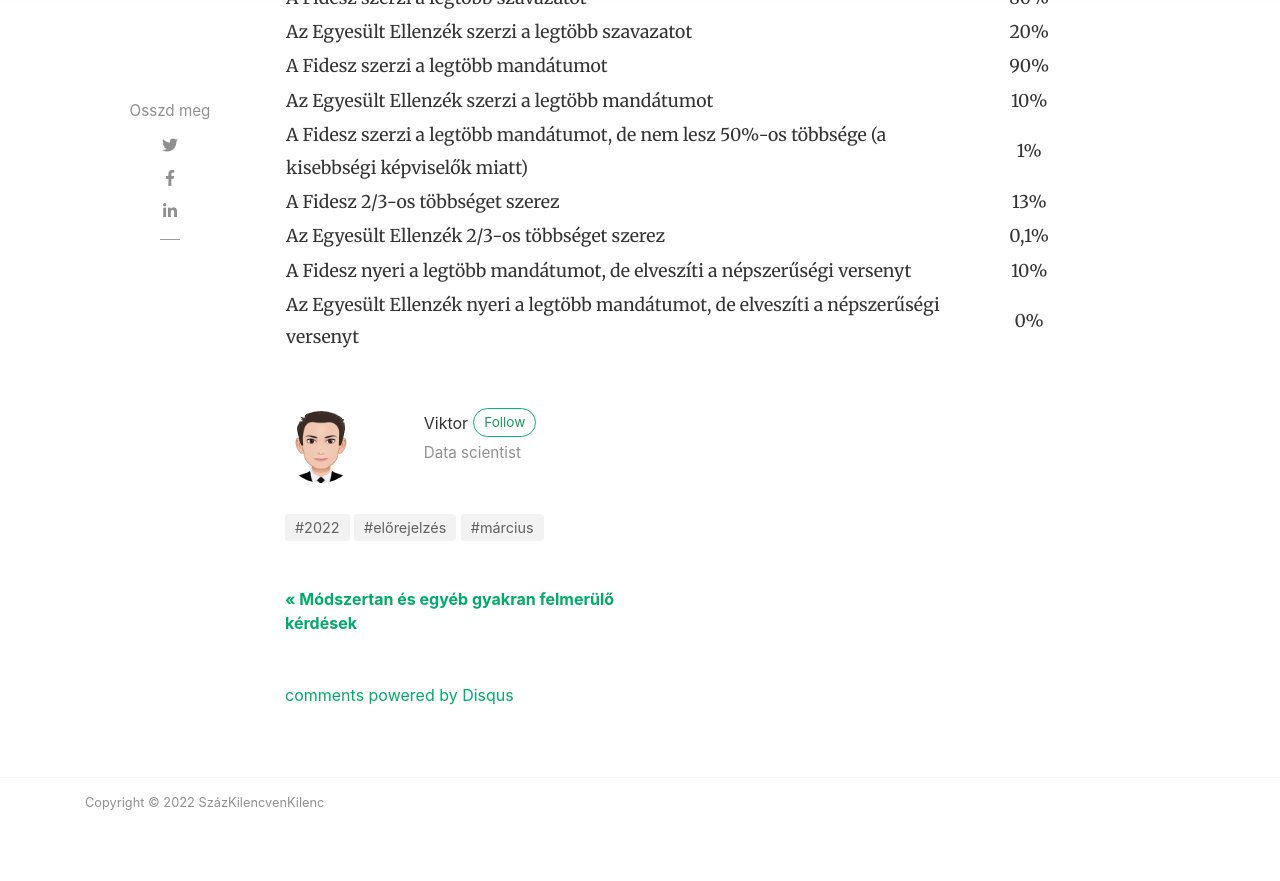
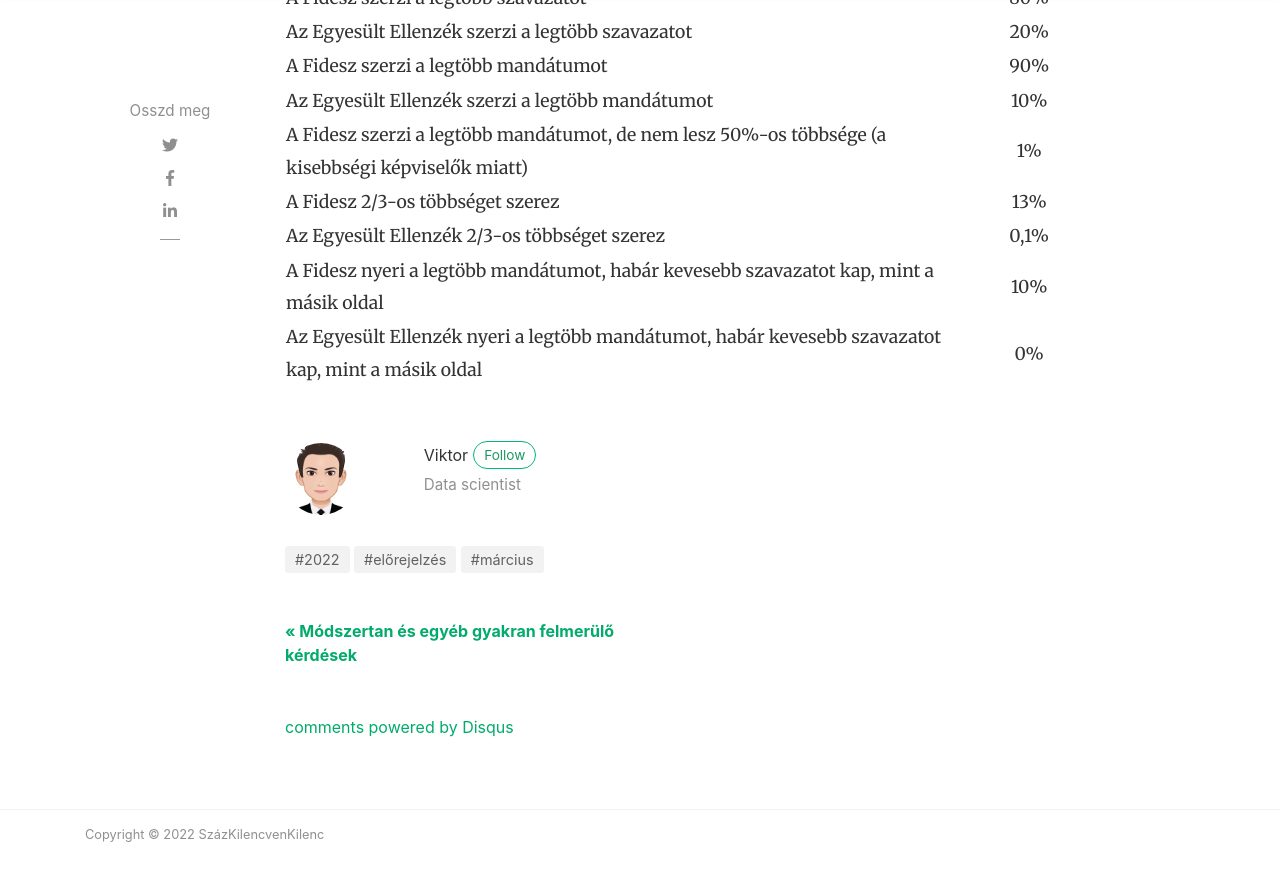
Before and after one commit to vtisza/szazkilencvenkilenc, a Jekyll site: the page built from _posts/2022-03-05-eredmenyek.md, in a window 1280 px wide and 900 px high, scrolled down 2783 px. Shown: the top 881 px of the window. Built offline with Jekyll 4.4.1, drawn with Linux system fonts in a browser that asks for light colours; nearby versions of some CDN libraries; comment, search, counter and statistics services are not loaded.

Commit message:
modify text

```diff
--- a/_posts/2022-03-05-eredmenyek.md
+++ b/_posts/2022-03-05-eredmenyek.md
@@ -38,8 +38,8 @@ Megvizsgálva néhány valószínű és kevésbé valószínű eseményt az alá
 | A Fidesz szerzi a legtöbb mandátumot, de nem lesz 50%-os többsége (a kisebbségi képviselők miatt)   | 1%     |
 | A Fidesz 2/3-os többséget szerez    | 13%       |
 | Az Egyesült Ellenzék 2/3-os többséget szerez   | 0,1%     |
-| A Fidesz nyeri a legtöbb mandátumot, de elveszíti a népszerűségi versenyt    | 10%       |
-| Az Egyesült Ellenzék nyeri a legtöbb mandátumot, de elveszíti a népszerűségi versenyt   | 0%     |
+| A Fidesz nyeri a legtöbb mandátumot, habár kevesebb szavazatot kap, mint a másik oldal    | 10%       |
+| Az Egyesült Ellenzék nyeri a legtöbb mandátumot, habár kevesebb szavazatot kap, mint a másik oldal   | 0%     |
 
 
 <br>
```
